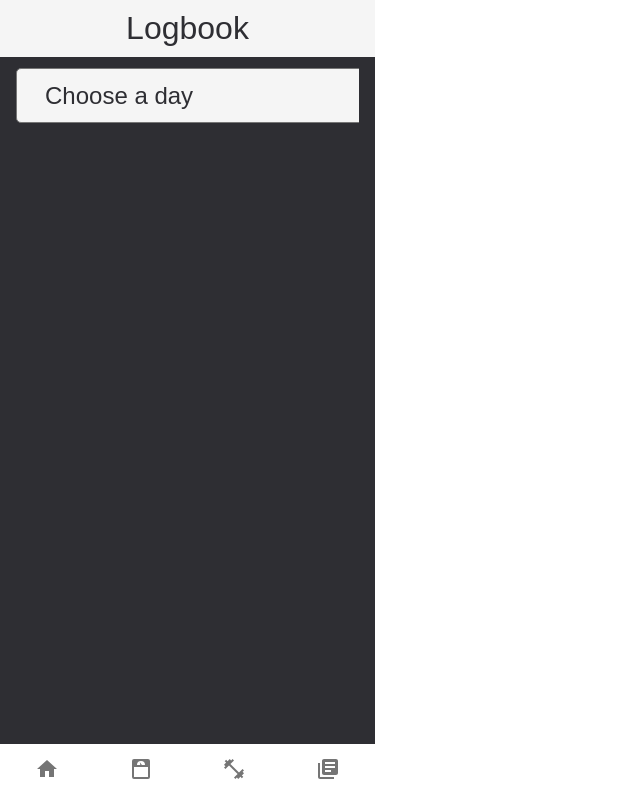
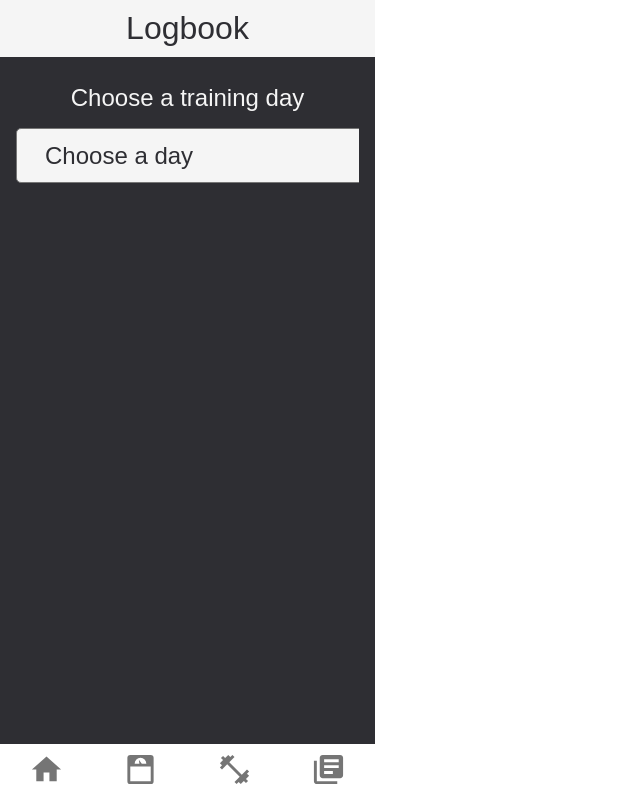
Before and after one commit to AlexJanow/WeightMate, a React (Create React App) app: page /logbook in a window 1280 px wide. Shown: the whole page, without its empty margins (0-640 px from the left). Built offline with nearby package versions, Linux system fonts and the light colour scheme.

Commit message:
change size of app elements

```diff
--- a/src/components/BodyweightResultsRender.css
+++ b/src/components/BodyweightResultsRender.css
@@ -16,10 +16,12 @@
 
 .bodyweight__input {
   border-radius: 5px;
-  height: 2.6rem;
+  height: 2.5em;
   grid-column-start: 2;
   grid-column-end: 7;
   padding-left: 5px;
+  font-size: 1.5rem;
+  padding: 0.5em 1em 0.5em 1em;
 }
 
 .bodyweight__button {
--- a/src/components/Footer.js
+++ b/src/components/Footer.js
@@ -10,46 +10,36 @@ import "./Footer.css";
 export default function Footer() {
   return (
     <footer>
-      <BottomNavigation
-      // value={value}
-      // onChange={handleChange}
-      // className={classes.root}
-      >
+      <BottomNavigation>
         <BottomNavigationAction
           component={Link}
           to="/"
           label="Home"
           value="home"
-          icon={<HomeIcon />}
+          icon={<HomeIcon fontSize="Large" />}
         />
         <BottomNavigationAction
           component={Link}
           to="/bodyweight"
           label="Bodyweight"
           value="bodyweight"
-          icon={<Icon path={mdiScaleBathroom} title="Bodyweight" size={1} />}
+          icon={<Icon path={mdiScaleBathroom} title="Bodyweight" size="35" />}
         />
         <BottomNavigationAction
           component={Link}
           to="/training"
           label="Training"
           value="training"
-          icon={<FitnessCenterIcon />}
+          icon={<FitnessCenterIcon fontSize="Large" />}
         />
         <BottomNavigationAction
           component={Link}
           to="/logbook"
           label="Logbook"
           value="logbook"
-          icon={<LibraryBooksIcon />}
+          icon={<LibraryBooksIcon fontSize="Large" />}
         />
       </BottomNavigation>
-      {/* <nav>
-        <NavLink to="/">Home</NavLink>
-        <NavLink to="/bodyweight">Bodyweight</NavLink>
-        <NavLink to="/training">Training</NavLink>
-        <NavLink to="/logbook">Logbook</NavLink>
-      </nav> */}
     </footer>
   );
 }
--- a/src/components/TrainingInputForm.css
+++ b/src/components/TrainingInputForm.css
@@ -12,6 +12,9 @@
   grid-column-start: 1;
   grid-column-end: 5;
   grid-row-start: 2;
+  font-size: 1.5rem;
+  padding: 0.5em 1em 0.5em 1em;
+  height: 2.3em;
 }
 
 .training__repetitions-input {
@@ -19,6 +22,9 @@
   grid-column-start: 1;
   grid-column-end: 5;
   grid-row-start: 3;
+  font-size: 1.5rem;
+  padding: 0.5em 1em 0.5em 1em;
+  height: 2.3em;
 }
 
 .training__repititions-button {
--- a/src/components/TrainingResultsRender.js
+++ b/src/components/TrainingResultsRender.js
@@ -32,6 +32,7 @@ export default function TrainingResultsRender({ data }) {
   // }, [newPR]);
 
   return (
+    <div className="singleExercise__trainingInputForm-display-wrapper">
       <ol className="singleExercise__trainingInputForm-display">
         {data
           .filter((data) => data.date === todayDate)
@@ -55,5 +56,6 @@ export default function TrainingResultsRender({ data }) {
             );
           })}
       </ol>
+    </div>
   );
 }
--- a/src/pages/Logbook.css
+++ b/src/pages/Logbook.css
@@ -5,4 +5,13 @@
   width: 80vw;
   font-size: 1.5rem;
   border-radius: 5px;
+  /* margin: 1em; */
 }
+
+.Logbook__select-label {
+  font-size: 1.5rem;
+  color: var(--primary);
+}
+.Logbook__select-labelwrap {
+  margin: 1em;
+}
--- a/src/pages/Logbook.js
+++ b/src/pages/Logbook.js
@@ -19,10 +19,16 @@ export default function Logbook() {
 
   return (
     <div>
+      <div className="Logbook__select-labelwrap">
+        <label className="Logbook__select-label" htmlFor="Logbook__select">
+          Choose a training day
+        </label>
+      </div>
       <select
         defaultValue={"DEFAULT"}
         className="Logbook__select"
         onChange={handleChange}
+        name="Logbook__select"
       >
         <option value="DEFAULT" disabled hidden>
           Choose a day
--- a/src/pages/SingleExercise.css
+++ b/src/pages/SingleExercise.css
@@ -4,8 +4,6 @@
   align-items: center;
   background-color: var(--primaryBackground);
   color: var(--primary);
-
-  /* height: fit-content; */
 }
 
 .singleExercise__name {
@@ -24,6 +22,7 @@
 .singleExercise__li {
   list-style: none;
 }
+
 .singleExercise__li :hover {
   font-weight: 900;
   text-decoration: underline var(--primary);
@@ -51,9 +50,25 @@
   padding-top: 5%;
   padding-bottom: 5%;
   font-size: 1.3rem;
+  list-style-position: inside;
+  color: var(--secondary);
 }
+.singleExercise__trainingInputForm-display-wrapper {
+  background-color: var(--secondaryBackground);
+  height: auto;
+  margin: auto;
+  display: flex;
+  flex-direction: column;
+  align-self: center;
+  border-radius: 5px;
+  margin-left: 0.5em;
+  margin-right: 0.5em;
+  width: 80vw;
+}
+
 .pr {
-  color: green;
+  color: var(--primary);
+  background-color: green;
 }
 .singleExercise__button-finish {
   all: unset;
--- a/src/pages/Training.css
+++ b/src/pages/Training.css
@@ -2,7 +2,7 @@
   background-color: var(--primaryBackground);
   color: var(--primary);
 
-  padding: 10px;
+  /* padding: 10px; */
 }
 .training__wrapper {
   display: grid;
@@ -14,19 +14,22 @@
 .training__exercise-form input,
 textarea {
   border-radius: 5px;
-  height: 2.6rem;
-  font-size: 1.2rem;
+  height: 2.3em;
+  font-size: 1.5rem;
 }
 .training__exercise-input-label {
   grid-column-start: 1;
   grid-column-end: 6;
   font-size: 1.5rem;
+  padding: 0.5em 1em 0.5em 1em;
 }
 .training__exercise-input {
   grid-column-start: 2;
   grid-column-end: 5;
   grid-row-start: 2;
   width: 80vw;
+
+  padding: 0.5em 1em 0.5em 1em;
 }
 
 .training__exercise-select {
@@ -44,6 +47,7 @@ textarea {
   border: 1px solid var(--tertiaryLowOpacity);
   padding: 5px;
   margin: 5px;
+  font-size: 1.2rem;
 }
 
 .training__result-li:nth-child(odd) {
```
Lines whose indentation alone changed are shown as unchanged.
